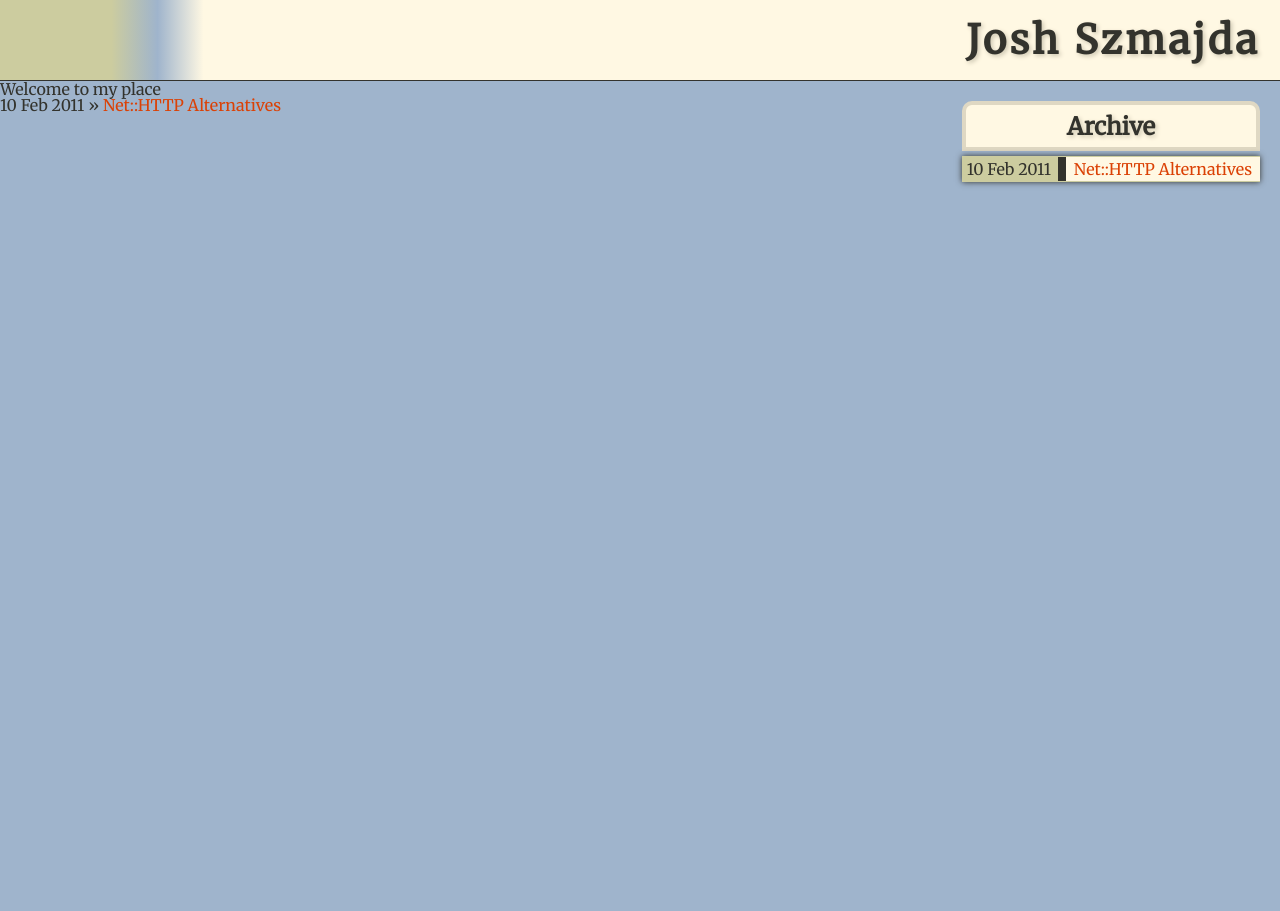
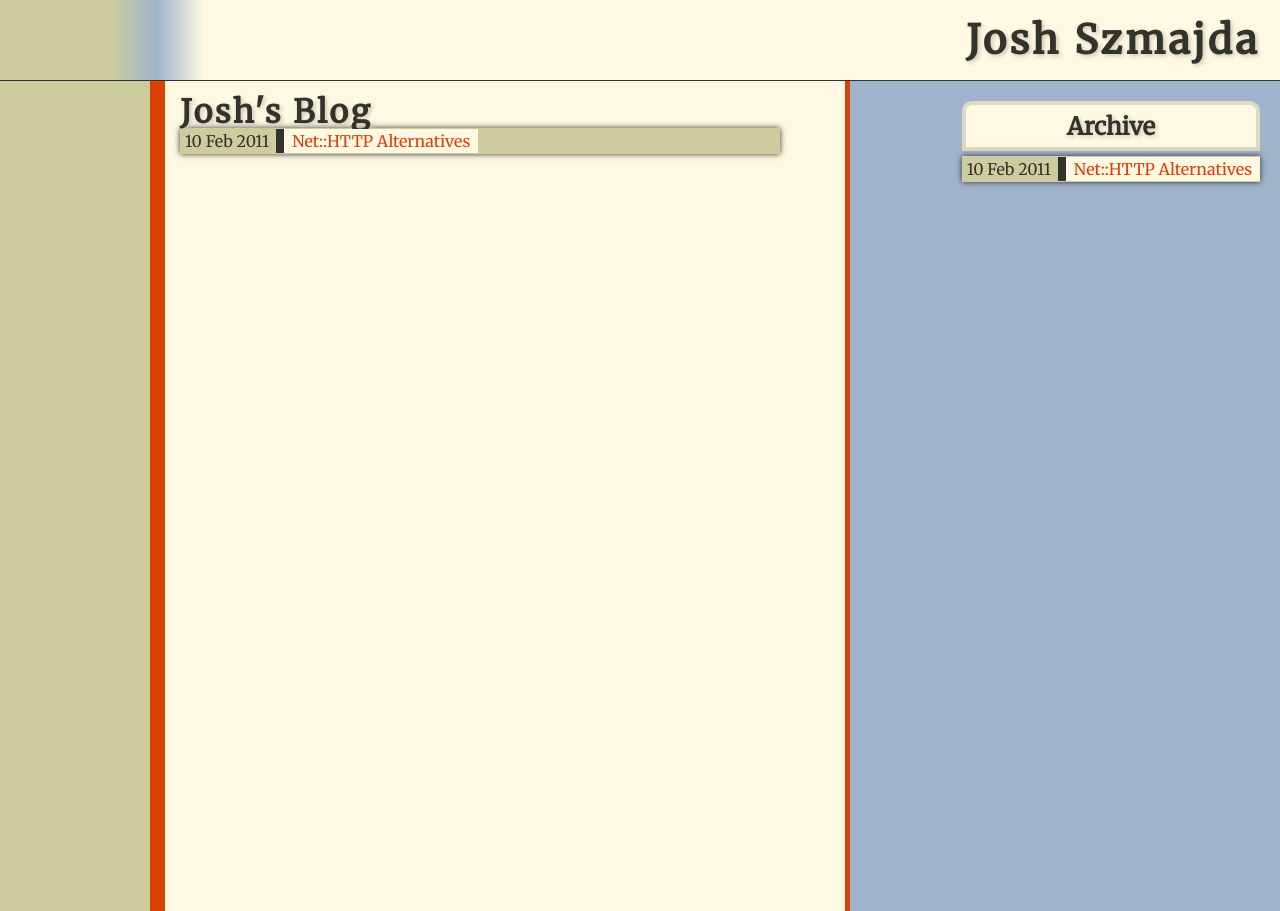
Before and after one commit to jszmajda/blog, a Jekyll site: the page built from index.html, in a window 1280 px wide. Built offline with Jekyll 4.4.1, drawn with Linux system fonts in a browser that asks for light colours; some web fonts are replaced.

Commit message:
dumbass index

```diff
--- a/css/main.css
+++ b/css/main.css
@@ -34,8 +34,6 @@ p {
 }
 
 #main {
-  height: 100%;
-  float: left;
 }
 
 #nav {
@@ -86,6 +84,7 @@ ul.posts li a {
   border-left: 15px solid #DB4105;
   border-right: 5px solid #DB4105;
   padding: 15px 65px 15px 15px;
+  min-height: 800px;
 }
 
 .highlight {
--- a/index.html
+++ b/index.html
@@ -1,14 +1,15 @@
 ---
-layout: default
+layout: post
 title: joshsz
 ---
-Welcome to my place
-<ul>
+
+<h2>Josh's Blog</h2>
+
+<ul class="posts">
   {% for post in site.posts %}
   <li>
     <span>{{ post.date | date_to_string }}</span>
-    &raquo;
-    <a href='{{ post.url }}'>{{ post.title }}</a>
+    <a href="{{ post.url }}">{{ post.title }}</a>
   </li>
   {% endfor %}
 </ul>
```
